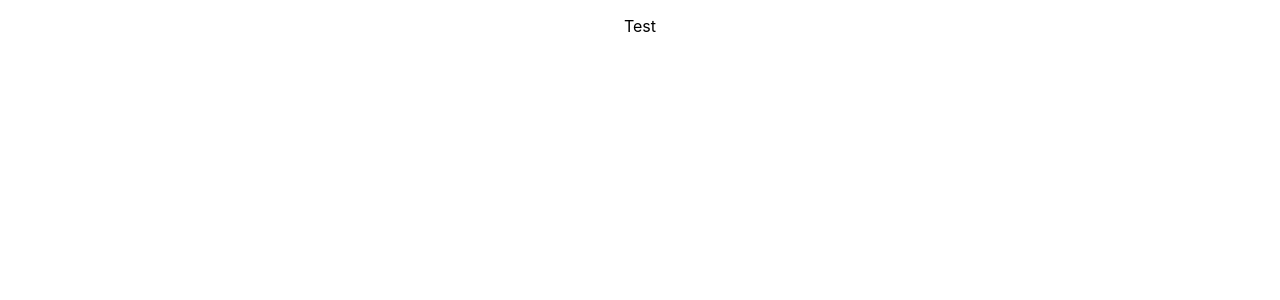
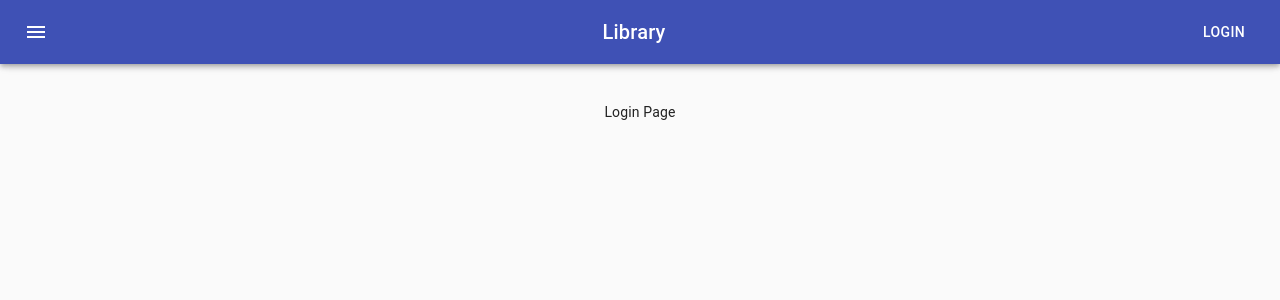
Before and after one commit to meimecaj/library, a React (Create React App) app: page /login in a window 1280 px wide. Shown: the top 300 px of the page. Built offline with nearby package versions, Linux system fonts and the light colour scheme.

Commit message:
add layout and routing

```diff
--- a/package.json
+++ b/package.json
@@ -4,11 +4,13 @@
   "private": true,
   "dependencies": {
     "@material-ui/core": "^4.10.0",
+    "@material-ui/icons": "^4.9.1",
     "@testing-library/jest-dom": "^4.2.4",
     "@testing-library/react": "^9.3.2",
     "@testing-library/user-event": "^7.1.2",
     "react": "^16.13.1",
     "react-dom": "^16.13.1",
+    "react-router-dom": "^5.2.0",
     "react-scripts": "3.4.1"
   },
   "scripts": {
--- /dev/null
+++ b/src/components/About/About.js
@@ -0,0 +1,9 @@
+import React from "react";
+
+export default function About() {
+  return (
+    <div>
+      <p>About</p>
+    </div>
+  );
+}
--- a/src/components/App/App.js
+++ b/src/components/App/App.js
@@ -1,10 +1,26 @@
-import React from 'react';
-import './App.css';
+import React from "react";
+import "./App.css";
+import NavBar from "../NavBar/NavBar";
+import LoginPage from "../LoginPage/LoginPage";
+import About from "../About/About";
+
+import { BrowserRouter as Router, Switch, Route } from "react-router-dom";
 
 function App() {
   return (
     <div className="App">
-       <p>Test</p>
+      <Router>
+        <NavBar>
+          <Switch>
+            <Route path="/about">
+              <About />
+            </Route>
+            <Route path="/login">
+              <LoginPage />
+            </Route>
+          </Switch>
+        </NavBar>
+      </Router>
     </div>
   );
 }
--- /dev/null
+++ b/src/components/LoginPage/LoginPage.js
@@ -0,0 +1,9 @@
+import React from "react";
+
+export default function LoginPage() {
+  return (
+    <div>
+      <p>Login Page</p>
+    </div>
+  );
+}
--- /dev/null
+++ b/src/components/NavBar/NavBar.js
@@ -0,0 +1,177 @@
+import React from "react";
+import clsx from "clsx";
+import { makeStyles, useTheme } from "@material-ui/core/styles";
+import Drawer from "@material-ui/core/Drawer";
+import CssBaseline from "@material-ui/core/CssBaseline";
+import AppBar from "@material-ui/core/AppBar";
+import Toolbar from "@material-ui/core/Toolbar";
+import List from "@material-ui/core/List";
+import Typography from "@material-ui/core/Typography";
+import Divider from "@material-ui/core/Divider";
+import IconButton from "@material-ui/core/IconButton";
+import MenuIcon from "@material-ui/icons/Menu";
+import ChevronLeftIcon from "@material-ui/icons/ChevronLeft";
+import ChevronRightIcon from "@material-ui/icons/ChevronRight";
+import ListItem from "@material-ui/core/ListItem";
+import ListItemIcon from "@material-ui/core/ListItemIcon";
+import ListItemText from "@material-ui/core/ListItemText";
+import InboxIcon from "@material-ui/icons/MoveToInbox";
+import MailIcon from "@material-ui/icons/Mail";
+import Button from "@material-ui/core/Button";
+
+import { Link } from "react-router-dom";
+
+const drawerWidth = 240;
+
+const useStyles = makeStyles((theme) => ({
+  root: {
+    display: "flex",
+  },
+  appBar: {
+    transition: theme.transitions.create(["margin", "width"], {
+      easing: theme.transitions.easing.sharp,
+      duration: theme.transitions.duration.leavingScreen,
+    }),
+  },
+  appBarShift: {
+    width: `calc(100% - ${drawerWidth}px)`,
+    marginLeft: drawerWidth,
+    transition: theme.transitions.create(["margin", "width"], {
+      easing: theme.transitions.easing.easeOut,
+      duration: theme.transitions.duration.enteringScreen,
+    }),
+  },
+  menuButton: {
+    marginRight: theme.spacing(2),
+  },
+  hide: {
+    display: "none",
+  },
+  drawer: {
+    width: drawerWidth,
+    flexShrink: 0,
+  },
+  drawerPaper: {
+    width: drawerWidth,
+  },
+  drawerHeader: {
+    display: "flex",
+    alignItems: "center",
+    padding: theme.spacing(0, 1),
+    // necessary for content to be below app bar
+    ...theme.mixins.toolbar,
+    justifyContent: "flex-end",
+  },
+  content: {
+    flexGrow: 1,
+    padding: theme.spacing(3),
+    transition: theme.transitions.create("margin", {
+      easing: theme.transitions.easing.sharp,
+      duration: theme.transitions.duration.leavingScreen,
+    }),
+    marginLeft: -drawerWidth,
+  },
+  contentShift: {
+    transition: theme.transitions.create("margin", {
+      easing: theme.transitions.easing.easeOut,
+      duration: theme.transitions.duration.enteringScreen,
+    }),
+    marginLeft: 0,
+  },
+  title: {
+    flexGrow: 1,
+  },
+}));
+
+export default function PersistentDrawerLeft(props) {
+  const classes = useStyles();
+  const theme = useTheme();
+  const [open, setOpen] = React.useState(false);
+
+  const handleDrawerOpen = () => {
+    setOpen(true);
+  };
+
+  const handleDrawerClose = () => {
+    setOpen(false);
+  };
+
+  return (
+    <div className={classes.root}>
+      <CssBaseline />
+      <AppBar
+        position="fixed"
+        className={clsx(classes.appBar, {
+          [classes.appBarShift]: open,
+        })}
+      >
+        <Toolbar>
+          <IconButton
+            color="inherit"
+            aria-label="open drawer"
+            onClick={handleDrawerOpen}
+            edge="start"
+            className={clsx(classes.menuButton, open && classes.hide)}
+          >
+            <MenuIcon />
+          </IconButton>
+          <Typography variant="h6" className={classes.title} noWrap>
+            Library
+          </Typography>
+          <Button color="inherit">Login</Button>
+        </Toolbar>
+      </AppBar>
+      <Drawer
+        className={classes.drawer}
+        variant="persistent"
+        anchor="left"
+        open={open}
+        classes={{
+          paper: classes.drawerPaper,
+        }}
+      >
+        <div className={classes.drawerHeader}>
+          <IconButton onClick={handleDrawerClose}>
+            {theme.direction === "ltr" ? (
+              <ChevronLeftIcon />
+            ) : (
+              <ChevronRightIcon />
+            )}
+          </IconButton>
+        </div>
+        <Divider />
+        <List>
+          {["Inbox", "Starred", "Send email", "Drafts"].map((text, index) => (
+            <ListItem button key={text}>
+              <ListItemIcon>
+                {index % 2 === 0 ? <InboxIcon /> : <MailIcon />}
+              </ListItemIcon>
+              <ListItemText primary={text} />
+            </ListItem>
+          ))}
+        </List>
+        <Divider />
+        <List>
+          {["Login", "About"].map((text, index) => (
+            <Link to={`/${text.toLowerCase()}`} style={{ textDecoration: 'none', color: 'black' }}>
+              <ListItem button key={text}>
+                <ListItemIcon>
+                  {index % 2 === 0 ? <InboxIcon /> : <MailIcon />}
+                </ListItemIcon>
+                <ListItemText primary={text} />
+              </ListItem>
+            </Link>
+          ))}
+        </List>
+      </Drawer>
+      <main
+        className={clsx(classes.content, {
+          [classes.contentShift]: open,
+        })}
+      >
+        <div className={classes.drawerHeader} />
+        {props.children}
+      </main>
+    </div>
+  );
+}
```
Also changed, not shown: 1 other file (tests, documents, lock files or other folders).
